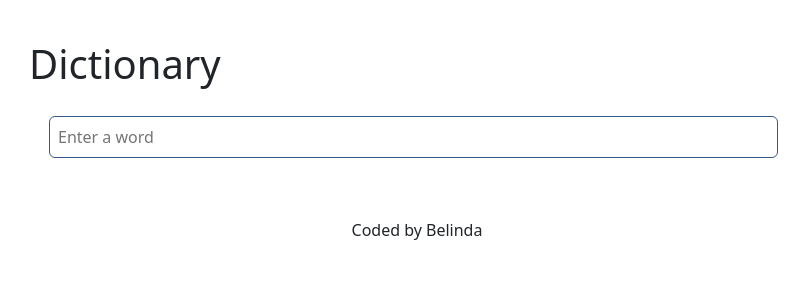
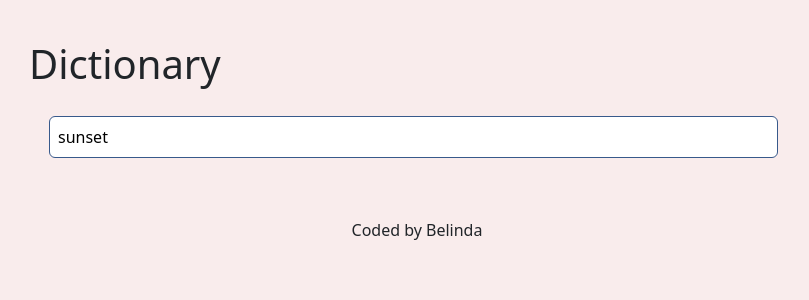
Before and after one commit to Belzie1300/dictionary-react, a React (Create React App) app: page / in a window 1280 px wide. Shown: the top 300 px of the page, without its empty margins (223-1032 px from the left). Built offline with nearby package versions, Linux system fonts and the light colour scheme; no server answers.

Commit message:
box shadow and background color change

```diff
--- a/src/App.css
+++ b/src/App.css
@@ -6,3 +6,6 @@
   text-align: center;
   margin: 40px;
 }
+body {
+  background-color: #f9ecec;
+}
--- a/src/Dictionary.css
+++ b/src/Dictionary.css
@@ -11,10 +11,11 @@
 }
 
 .Results section {
-  background-color: #e4f5e5;
+  background-color: #fcf8f3;
   margin-bottom: 10px;
   border-radius: 10px;
   padding: 37px;
+  box-shadow: 0 3px 10px rgba(0, 0, 0, 0.5);
 }
 .Results h2::first-letter {
   text-transform: capitalize;
@@ -52,4 +53,5 @@
 .Synonyms li {
   display: inline-block;
   padding-right: 10px;
+  opacity: 0.6;
 }
--- a/src/Dictionary.js
+++ b/src/Dictionary.js
@@ -36,6 +36,7 @@ export default function Dictionary(props) {
             type="search"
             placeholder="Enter a word"
             onChange={loadKeyword}
+            defaultValue={props.defaultKeyword}
           ></input>
         </form>
         <Results results={results} />
```
